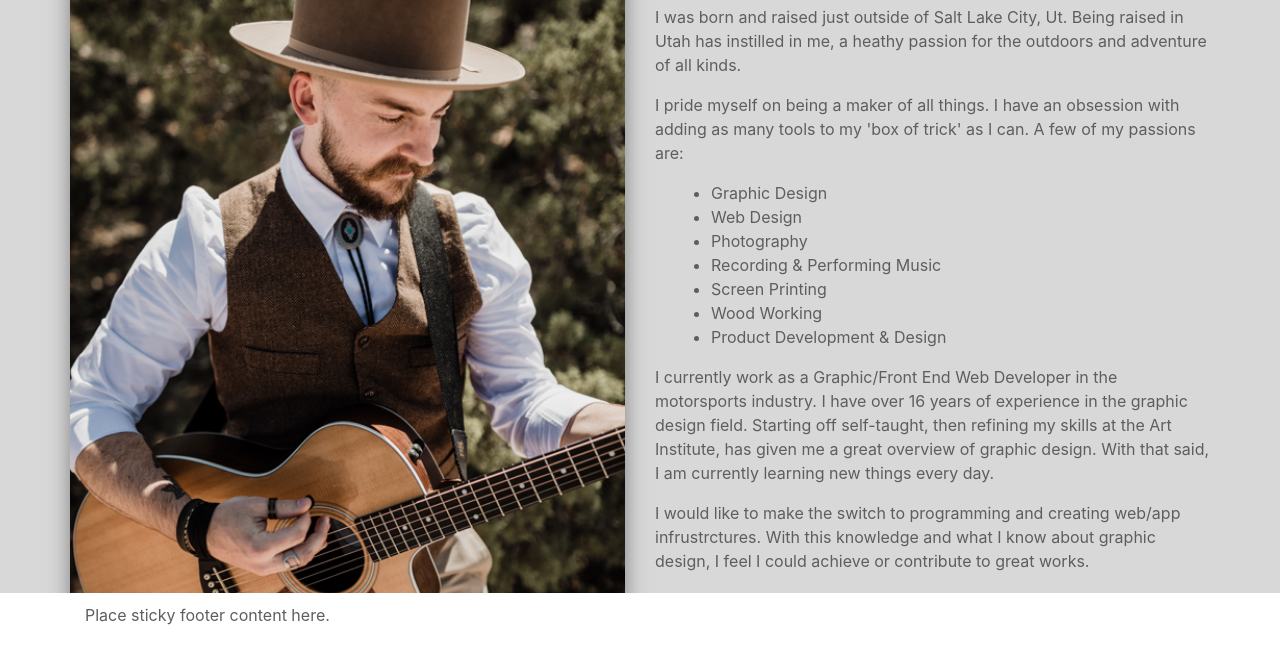
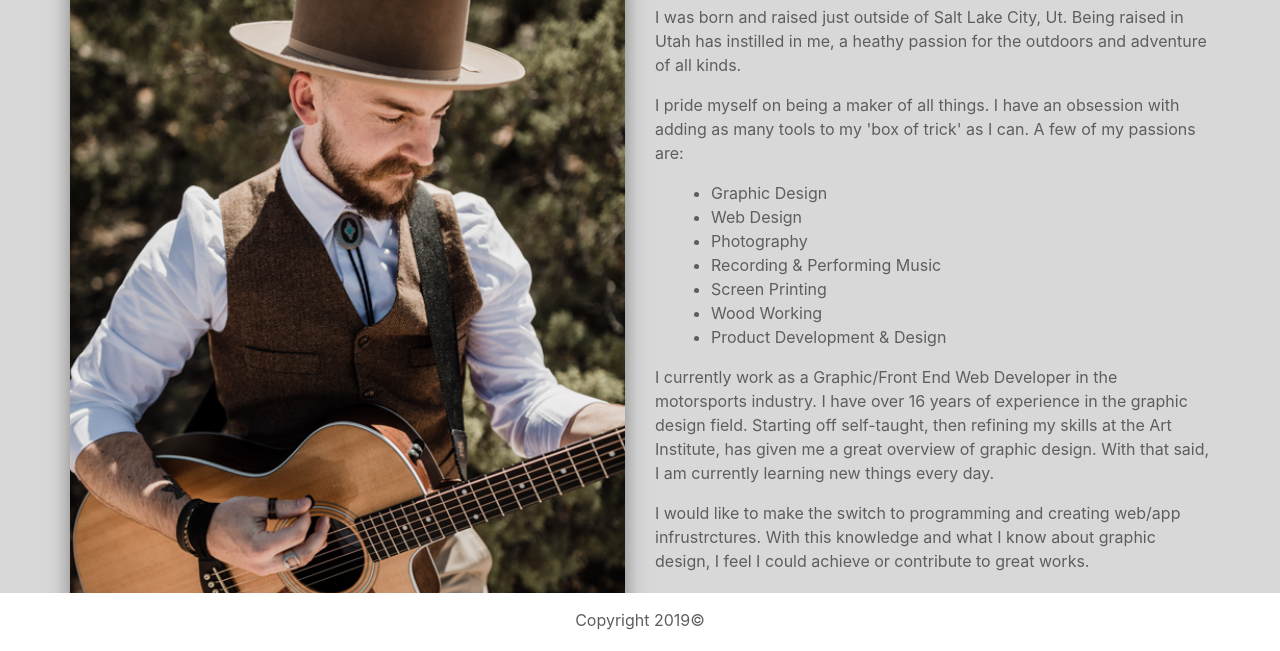
Before and after one commit to Scruffythejanitor/Bootstrap-Portfolio, a plain HTML site: page index.html in a window 1280 px wide. Shown: the part 147-798 px from the top of the page. Drawn offline with nearby package versions, Linux system fonts and the light colour scheme.

Commit message:
fixed footer alignment

```diff
--- a/index.html
+++ b/index.html
@@ -63,7 +63,7 @@
     </div>
     <div id="footer">
       <div class="container">
-        <p class="footer-block">Place sticky footer content here.</p>
+        <p class="footer-block">Copyright 2019©</p>
       </div>
     </div>
     <!-- Optional JavaScript -->
--- a/style.css
+++ b/style.css
@@ -54,11 +54,17 @@ margin: 40px;
 #footer {
   bottom: 0px;
   width: 100%;
-  position: absolute;
+  position: fixed;
   height: 60px;
   background-color: #fff;
   align-content: center;
 }
+
+.footer-block {
+  text-align: center;
+  padding: 15px;
+}
+
 .container{
   align-content: center;
 }
```
Also changed, not shown: contact.html (+1 -1 lines), portfolio.html (+1 -1 lines).
